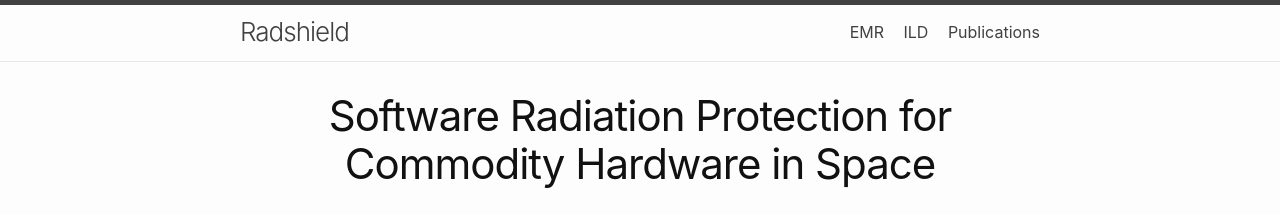
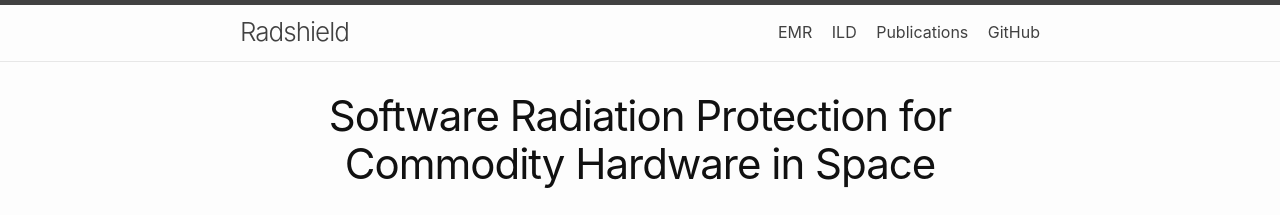
Before and after one commit to radshield/radshield.github.io, a Jekyll site: the page built from index.md, in a window 1280 px wide. Shown: the top 215 px of the page. Built offline with Jekyll 4.4.1, drawn with Linux system fonts in a browser that asks for light colours.

Commit message:
Update nav-items.html

```diff
--- a/_includes/nav-items.html
+++ b/_includes/nav-items.html
@@ -7,4 +7,5 @@
   {%- endif -%}
   {%- endif -%}
   {%- endfor %}
+  <a class="nav-item" href="https://github.com/radshield">GitHub</a>
 </div>
```
